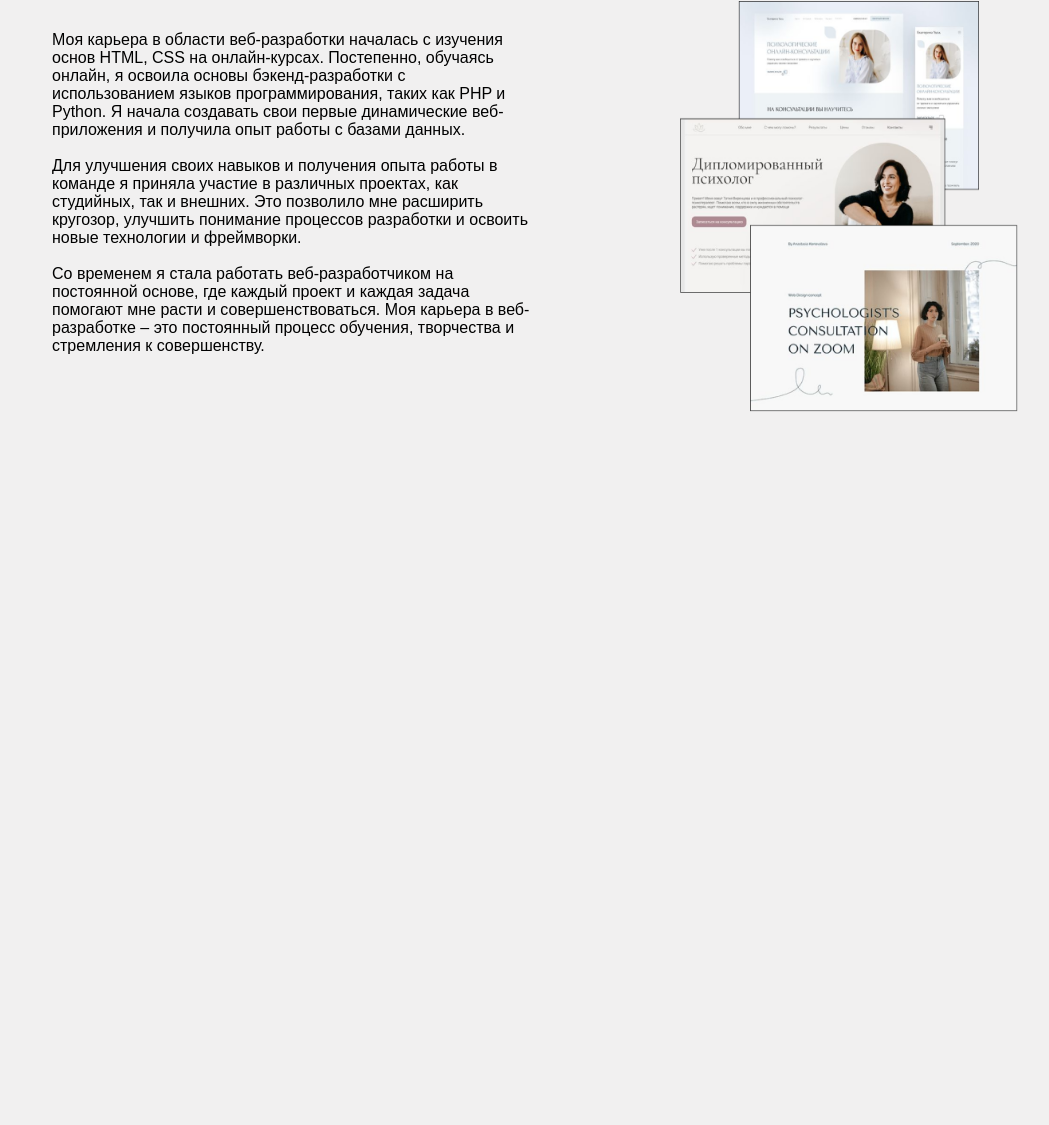
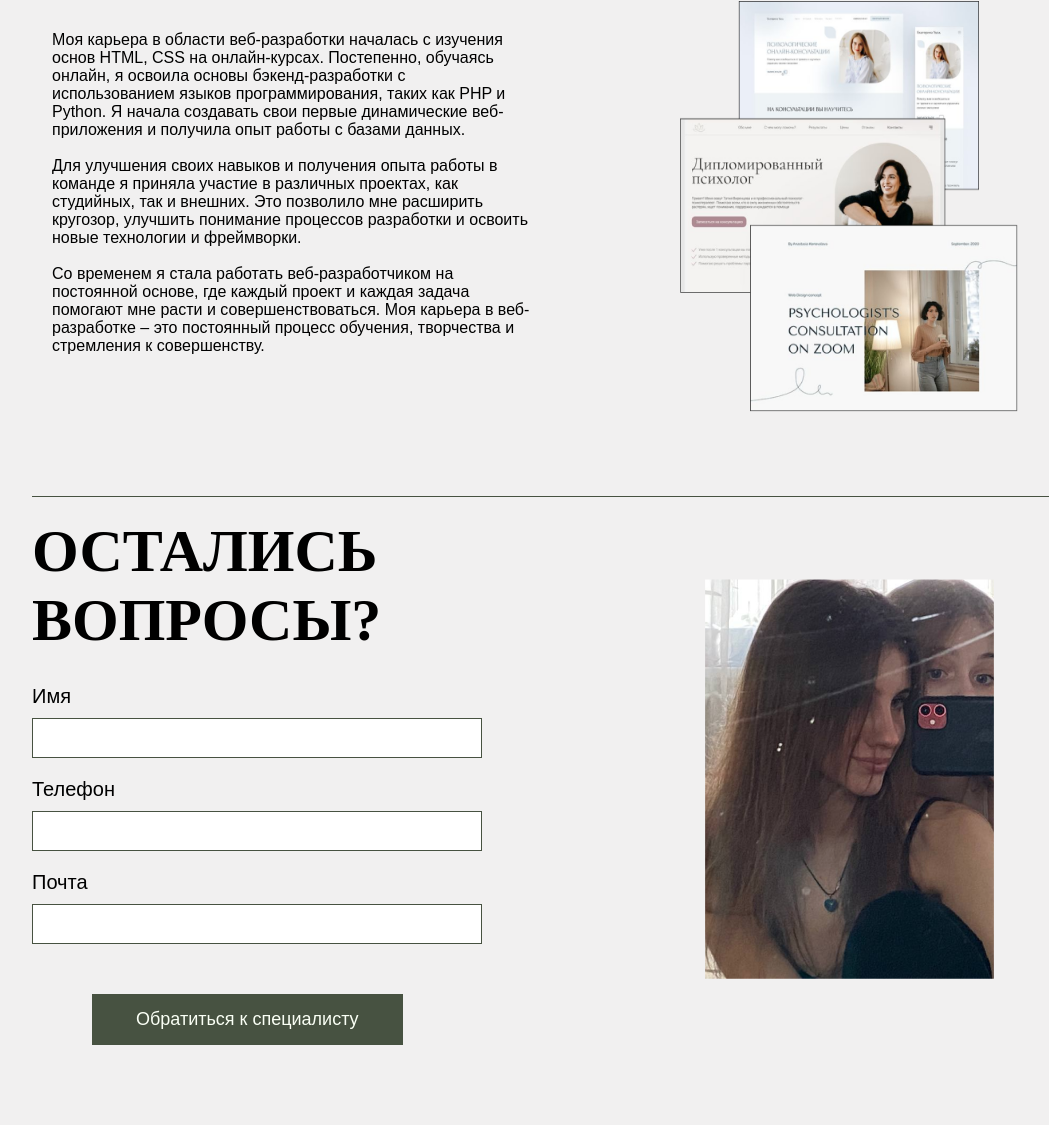
Before and after one commit to asya009/dva, a plain HTML site: page index.html in a window 1280 px wide. Shown: the part 2113-3238 px from the top of the page, without its empty margins (8-1057 px from the left). Before the commit the page ends 2559 px from the top, so only its background shows below. Drawn offline with Linux system fonts and the light colour scheme.

Commit message:
Создала седьмой блок

```diff
--- a/assets/style/style.css
+++ b/assets/style/style.css
@@ -197,3 +197,43 @@ body{
     width: 374px;
     height: 461px;
 }
+.footer .container{
+    margin-top: 50px;
+    border-top: 1px solid #475241;
+}
+.footer .container h1{
+    font-size: 60px;
+    padding-top: 20px;
+    padding-bottom: 30px;
+}
+.footer .container .group .pole{
+    width: 50%;
+}
+.footer .container .group .pole p{
+    font-size: 20px;
+}
+.footer .container .group .pole .input-auth{
+    border:1px solid #475241;
+    width: 75%;
+    height: 40px;
+    margin-top: 10px;
+    margin-bottom: 20px;
+}
+.footer .container .group{
+    display: flex;
+    flex-direction: row;
+}
+.footer .container .group .photochka img{
+    margin-top: -140px;
+    margin-left: 60px;
+}
+.footer .container .group .button-auth{
+    background-color:#475241;
+    color: rgb(250, 255, 245);
+    padding: 15px 44px 15px 44px;
+    font-size: 18px;
+    margin-top: 30px;
+    cursor: pointer;
+    margin-left: 60px;
+    margin-bottom: 80px;
+}
--- a/index.html
+++ b/index.html
@@ -124,5 +124,27 @@
         </div>
     </div>
 
+    <div class="footer">
+        <div class="container">
+            <h1>ОСТАЛИСЬ <br> ВОПРОСЫ?</h1>
+            <div class="group">
+                <div class="pole">
+                    <p>Имя</p>
+                    <input type="email" placeholder="" required class="input-auth">
+                    <p>Телефон</p>
+                    <input type="email" placeholder="" required class="input-auth">
+                    <p>Почта</p>
+                    <input type="email" placeholder="" required class="input-auth">
+                    <button class="button-auth">
+                       Обратиться к специалисту
+                    </button>
+                </div>
+                <div class="photochka">
+                    <img src="./assets/img/4.png" alt="">
+                </div>
+            </div>
+        </div>
+    </div>
+
 </body>
 </html>
```
